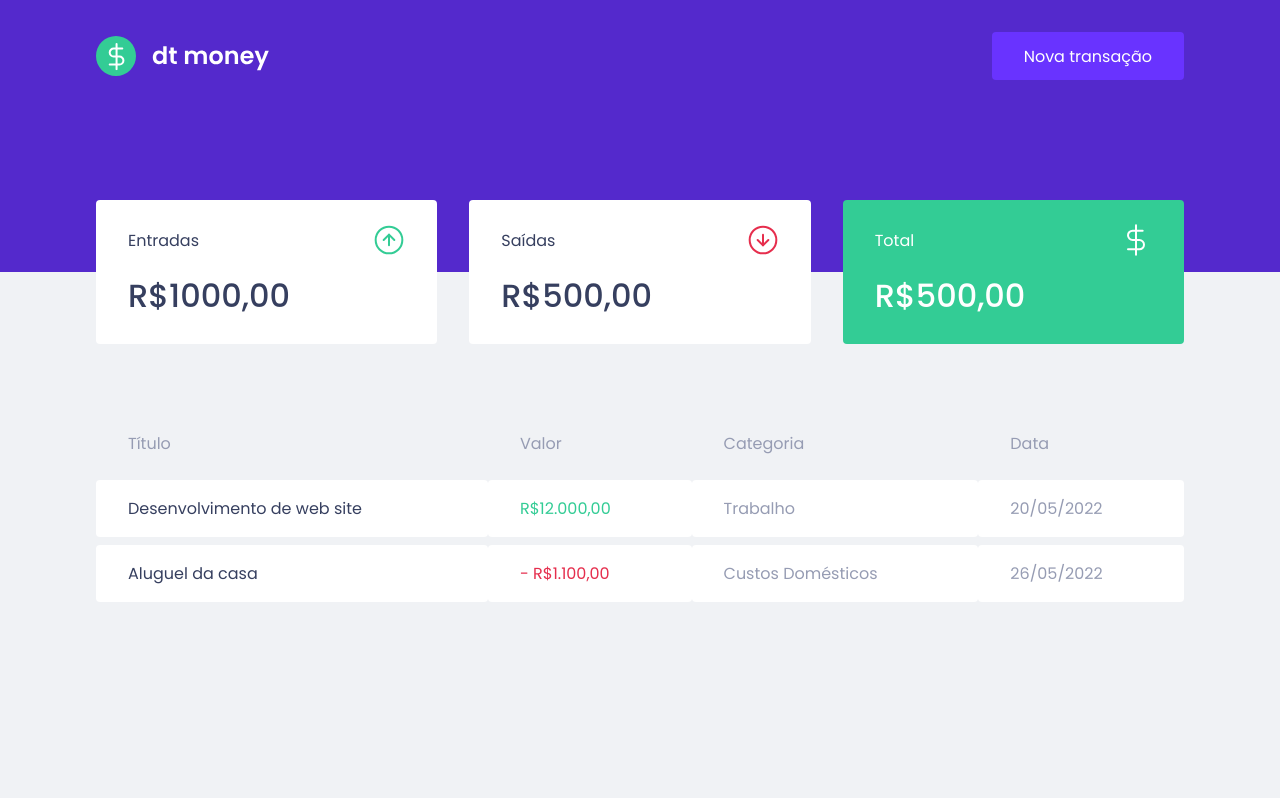
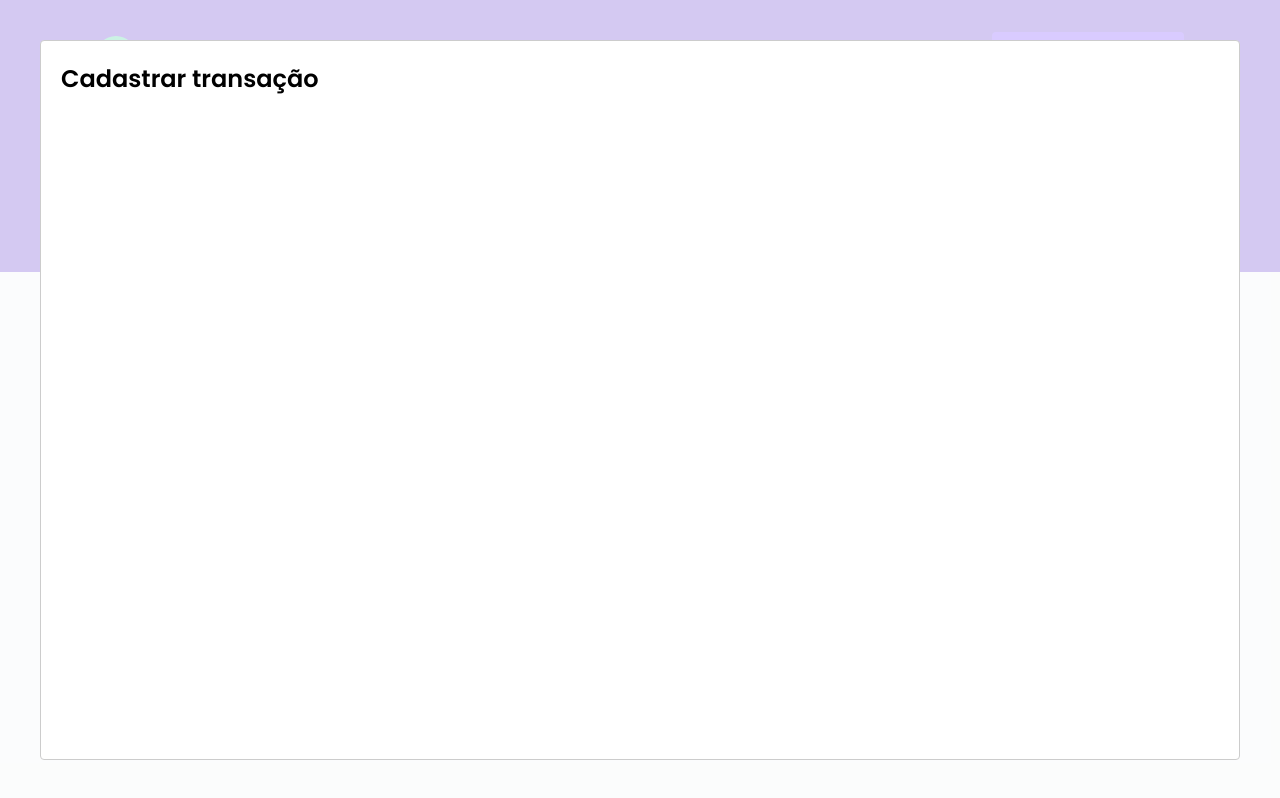
Before and after one commit to jfilipedias/dt-money-old, a React (Create React App) app: page / in a window 1280 px wide. Both pictures are taken after a click on the button "Nova transação". Built offline with nearby package versions, Linux system fonts and the light colour scheme; no server answers; what miragejs would draw is missing.

Commit message:
Creates the NewTransactionModal component

```diff
--- a/package.json
+++ b/package.json
@@ -8,6 +8,7 @@
     "miragejs": "^0.1.44",
     "react": "^18.1.0",
     "react-dom": "^18.1.0",
+    "react-modal": "^3.15.1",
     "react-scripts": "5.0.1",
     "styled-components": "^5.3.5",
     "web-vitals": "^2.1.0"
@@ -20,6 +21,7 @@
     "@types/node": "^16.7.13",
     "@types/react": "^18.0.0",
     "@types/react-dom": "^18.0.0",
+    "@types/react-modal": "^3.13.1",
     "typescript": "^4.4.2"
   },
   "scripts": {
--- a/src/App.tsx
+++ b/src/App.tsx
@@ -1,12 +1,29 @@
+import { useState } from 'react';
+
 import { Dashboard } from "./components/Dashboard";
 import { Header } from "./components/Header";
+import { NewTransactionModal } from './components/NewTransactionModal';
 import { GlobalStyle } from "./styles/global";
 
 export function App() {
+  const [isNewTransactionModalOpen, setIsNewTransactionModalOpen] = useState(false);
+
+  function handleOpenNewTransactionModal() {
+    setIsNewTransactionModalOpen(true);
+  }
+
+  function handleCloseNewTransactionModal() {
+    setIsNewTransactionModalOpen(false);
+  }
+
   return (
     <>
-      <Header />
+      <Header onNewTransactionClick={handleOpenNewTransactionModal} />
       <Dashboard />
+      <NewTransactionModal
+        isOpen={isNewTransactionModalOpen}
+        onRequestClose={handleCloseNewTransactionModal}
+      />
       <GlobalStyle />
     </>
   );
--- a/src/components/Header/index.tsx
+++ b/src/components/Header/index.tsx
@@ -2,7 +2,11 @@
 
 import logoImg from '../../assets/logo.svg';
 
-export function Header() {
+interface HeaderProps {
+  onNewTransactionClick: () => void;
+}
+
+export function Header({ onNewTransactionClick }: HeaderProps) {
   return (
     <Container>
       <Content>
@@ -11,7 +15,10 @@
           alt="Logo do dt money. Imagem de um circulo verde contendo em seu interior o simbolo cifrão e ao lado o nome do web app"
         />
 
-        <button type="button">
+        <button
+          type="button"
+          onClick={onNewTransactionClick}
+        >
           Nova transação
         </button>
       </Content>
--- /dev/null
+++ b/src/components/NewTransactionModal/index.tsx
@@ -0,0 +1,26 @@
+import Modal from 'react-modal';
+
+import { Container } from './styles';
+
+Modal.setAppElement('#root');
+
+interface NewTransactionModalProps {
+  isOpen: boolean;
+  onRequestClose: () => void;
+}
+
+export function NewTransactionModal({
+  isOpen,
+  onRequestClose
+}: NewTransactionModalProps) {
+  return (
+    <Container>
+      <Modal
+        isOpen={isOpen}
+        onRequestClose={onRequestClose}
+      >
+        <h2>Cadastrar transação</h2>
+      </Modal>
+    </Container>
+  );
+};
--- /dev/null
+++ b/src/components/NewTransactionModal/styles.ts
@@ -0,0 +1,5 @@
+import styled from 'styled-components';
+
+export const Container = styled.div`
+
+`;
```
Also changed, not shown: 1 other file (tests, documents, lock files or other folders).
